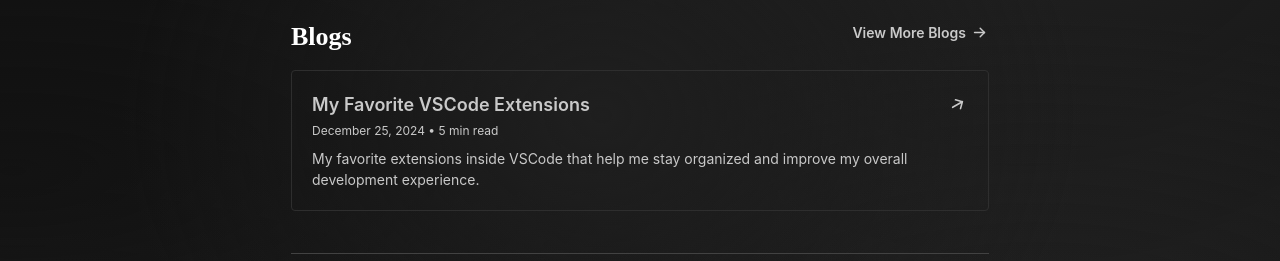
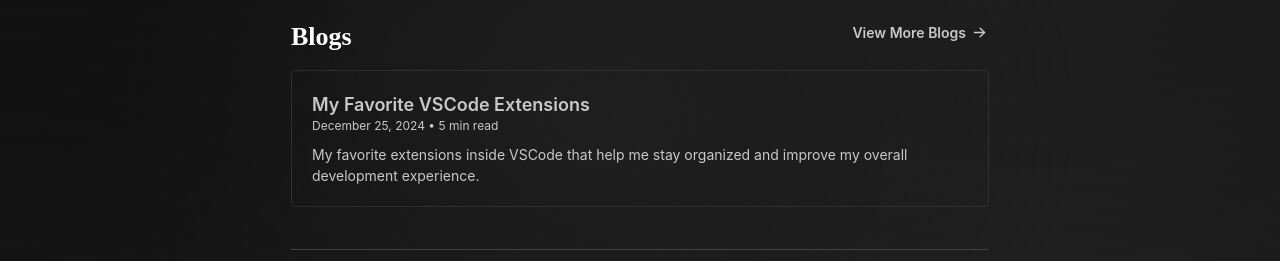
Before and after one commit to monicaalyssa/nextjs-portfolio, a Next.js app: page / in a window 1280 px wide. Shown: the part 1733-1994 px from the top of the page. Built offline with nearby package versions, Linux system fonts and the light colour scheme; a web font is replaced by a local one.

Commit message:
Update blogs section

```diff
--- a/src/app/globals.css
+++ b/src/app/globals.css
@@ -40,6 +40,14 @@
   top: 0.3px
 }
 
+.hover:hover {
+  scale: 1.02
+}
+
+.hover {
+  transition: scale 0.3s ease-in-out;
+}
+
 .rightGitHub {
   position: relative;
   top: 0.5px;
--- a/src/app/main/blogs.tsx
+++ b/src/app/main/blogs.tsx
@@ -1,5 +1,5 @@
 import { Button, Flex, Group, Text, Title, useMantineColorScheme } from "@mantine/core";
-import { IconArrowRight, IconArrowUpRight } from "@tabler/icons-react";
+import { IconArrowRight } from "@tabler/icons-react";
 
 export default function Blogs() {
   const theme = useMantineColorScheme();
@@ -10,7 +10,8 @@
       description:
         "My favorite extensions inside VSCode that help me stay organized and improve my overall development experience.",
       date: "December 25, 2024",
-      readTime: "5 min read"
+      readTime: "5 min read",
+      link: "https://medium.com/@monicaalyssa/my-favorite-vscode-extensions-2ac22713a4de"
     }
   ];
 
@@ -37,8 +38,9 @@
 
         <Flex w="100%" direction="column">
           {blogs.map((blog, index) => (
+            <Text component="a" key={index} href={blog.link} target="_blank" className="hover">
               <Flex
-              key={index}
+                component="a"
                 p="lg"
                 style={{
                   border: "1px solid var(--mantine-color-dark-6)",
@@ -50,15 +52,6 @@
                   <Text fz="lg" fw={600}>
                     {blog.title}
                   </Text>
-                <Button
-                  mt="-4px"
-                  p={0}
-                  size="sm"
-                  variant="transparent"
-                  c={theme.colorScheme === "dark" ? "var(--mantine-text-color)" : "black"}
-                  classNames={{ section: "rightArrowIcon" }}
-                  rightSection={<IconArrowUpRight style={{ rotate: "15deg" }} size={19} />}
-                ></Button>
                 </Flex>
 
                 <Text size="xs">
@@ -68,6 +61,7 @@
                   {blog.description}
                 </Text>
               </Flex>
+            </Text>
           ))}
         </Flex>
       </Group>
```
Lines whose indentation alone changed are shown as unchanged.
